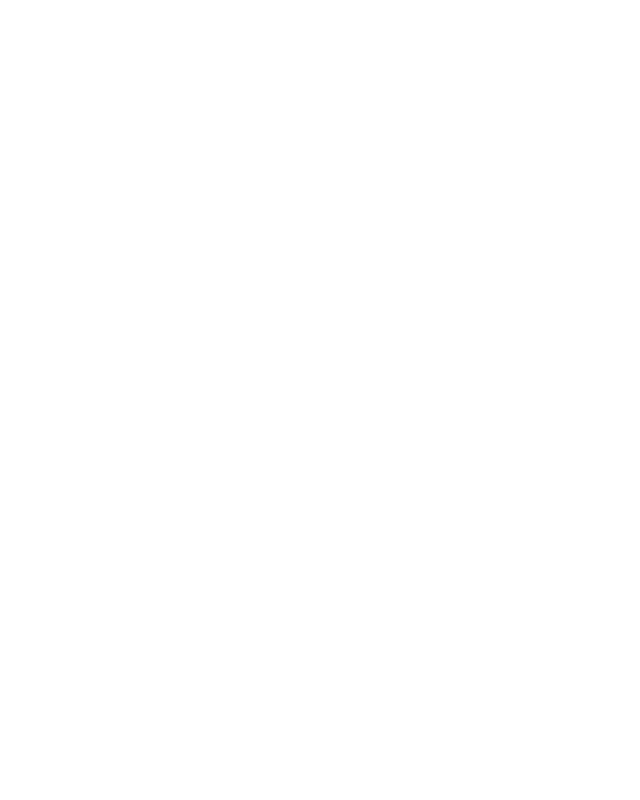
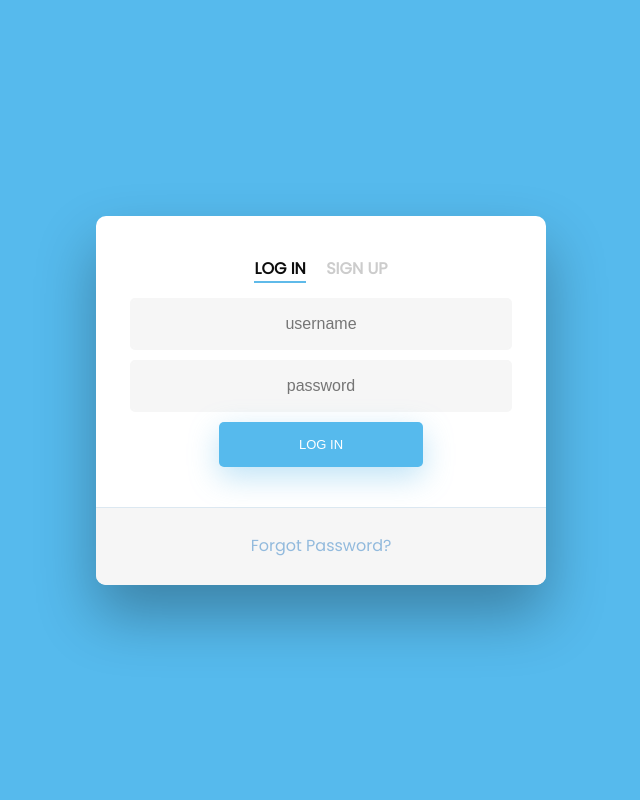
Before and after one commit to GevorgPoghosyan33/simplymediarep, a Django app: page /login/ in a window 1280 px wide. Before the commit the part shown is empty. Shown: the whole page, without its empty margins (319-959 px from the left). Run offline with Django 3.2, Linux system fonts and the light colour scheme.

Commit message:
Edit log in page

```diff
--- a/signup/templates/signup/login-page.html
+++ b/signup/templates/signup/login-page.html
@@ -1,26 +1,38 @@
+<!DOCTYPE html>
+{% load static %}
+<html lang="en">
+<head>
+    <meta charset="UTF-8">
+    <title>Simplify - Log in</title>
+    <link rel="stylesheet" href="{% static 'signup/signup-page.css' %}">
+</head>
+<body>
+<div class="wrapper fadeInDown">
+  <div id="formContent">
+    <!-- Tabs Titles -->
+    <h2 class="active"> Log in </h2>
+    <h2 class="inactive underlineHover">Sign up</h2>
 
-<!--<div class="wrapper fadeInDown">-->
-<!--  <div id="formContent">-->
-<!--    &lt;!&ndash; Tabs Titles &ndash;&gt;-->
-<!--    <h2 class="active"> Log in </h2>-->
-<!--    <h2 class="inactive underlineHover">Sign up</h2>-->
+    <!-- Icon -->
+    <div class="fadeIn first">
+<!--      <img src="http://danielzawadzki.com/codepen/01/icon.svg" id="icon" alt="User Icon" />-->
+    </div>
 
-<!--    &lt;!&ndash; Icon &ndash;&gt;-->
-<!--    <div class="fadeIn first">-->
-<!--&lt;!&ndash;      <img src="http://danielzawadzki.com/codepen/01/icon.svg" id="icon" alt="User Icon" />&ndash;&gt;-->
-<!--    </div>-->
+    <!-- Login Form -->
+    <form>
+      <input type="text" id="login" class="fadeIn second" name="login" placeholder="username">
+      <input type="text" id="password" class="fadeIn third" name="login" placeholder="password">
+      <input type="submit" class="fadeIn fourth" value="Log in">
+    </form>
 
-<!--    &lt;!&ndash; Login Form &ndash;&gt;-->
-<!--    <form>-->
-<!--      <input type="text" id="login" class="fadeIn second" name="login" placeholder="username">-->
-<!--      <input type="text" id="password" class="fadeIn third" name="login" placeholder="password">-->
-<!--      <input type="submit" class="fadeIn fourth" value="Log in">-->
-<!--    </form>-->
+    <!-- Remind Passowrd -->
+    <div id="formFooter">
+      <a class="underlineHover" href="#">Forgot Password?</a>
+    </div>
 
-<!--    &lt;!&ndash; Remind Passowrd &ndash;&gt;-->
-<!--    <div id="formFooter">-->
-<!--      <a class="underlineHover" href="#">Forgot Password?</a>-->
-<!--    </div>-->
+  </div>
+</div>
 
-<!--  </div>-->
-<!--</div>-->
+
+</body>
+</html>
```
